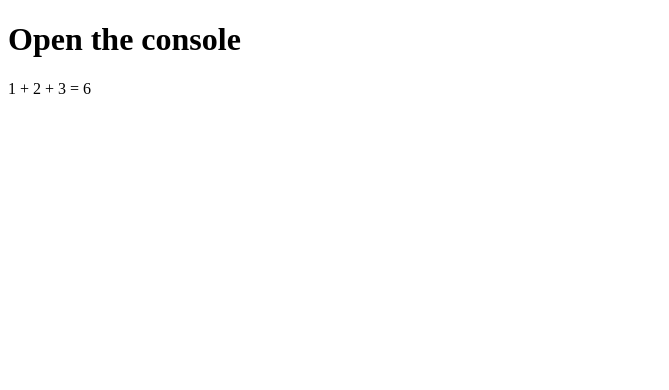
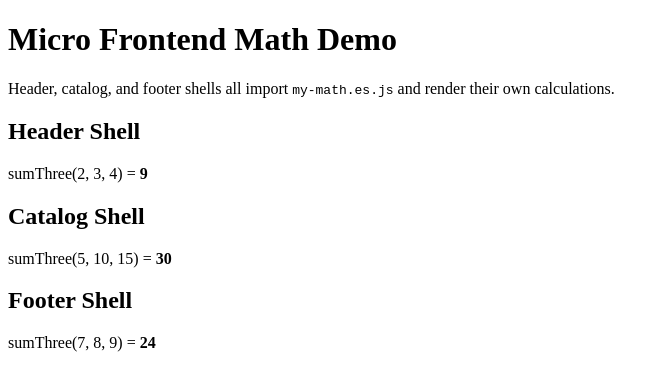
Before and after one commit to JinlianWang/ESModules, a website built with Vite: page index.html in a window 1280 px wide. Shown: the whole page, without its empty margins (0-669 px from the left). Built offline with nearby package versions, Linux system fonts and the light colour scheme; files whose address does not match are found by name.

Commit message:
Add micro-frontend shells sharing my-math

```diff
--- a/index.html
+++ b/index.html
@@ -19,8 +19,12 @@
 </head>
 
 <body>
-    <h1>Open the console</h1>
-    <div id="out"></div>
+    <h1>Micro Frontend Math Demo</h1>
+    <p>Header, catalog, and footer shells all import <code>my-math.es.js</code> and render their own calculations.</p>
+
+    <section id="header-root" class="mf-section"></section>
+    <section id="catalog-root" class="mf-section"></section>
+    <section id="footer-root" class="mf-section"></section>
 
     <!-- App entry -->
     <script type="module" src="/src/index.js"></script>
--- /dev/null
+++ b/src/catalog.js
@@ -0,0 +1,14 @@
+import { sumThree } from 'my-math';
+
+export function mountCatalog(rootId = 'catalog-root') {
+    const root = document.getElementById(rootId);
+    if (!root) {
+        return;
+    }
+
+    const total = sumThree(5, 10, 15);
+    root.innerHTML = `
+        <h2>Catalog Shell</h2>
+        <p>sumThree(5, 10, 15) = <strong>${total}</strong></p>
+    `;
+}
--- /dev/null
+++ b/src/footer.js
@@ -0,0 +1,14 @@
+import { sumThree } from 'my-math';
+
+export function mountFooter(rootId = 'footer-root') {
+    const root = document.getElementById(rootId);
+    if (!root) {
+        return;
+    }
+
+    const total = sumThree(7, 8, 9);
+    root.innerHTML = `
+        <h2>Footer Shell</h2>
+        <p>sumThree(7, 8, 9) = <strong>${total}</strong></p>
+    `;
+}
--- /dev/null
+++ b/src/header.js
@@ -0,0 +1,14 @@
+import { sumThree } from 'my-math';
+
+export function mountHeader(rootId = 'header-root') {
+    const root = document.getElementById(rootId);
+    if (!root) {
+        return;
+    }
+
+    const total = sumThree(2, 3, 4);
+    root.innerHTML = `
+        <h2>Header Shell</h2>
+        <p>sumThree(2, 3, 4) = <strong>${total}</strong></p>
+    `;
+}
--- a/src/index.js
+++ b/src/index.js
@@ -1,5 +1,8 @@
-import { sumThree } from 'my-math';
+import { mountHeader } from './header.js';
+import { mountCatalog } from './catalog.js';
+import { mountFooter } from './footer.js';
 
-const result = sumThree(1, 2, 3);
-console.log('1 + 2 + 3 =', result);
-document.getElementById('out').textContent = `1 + 2 + 3 = ${result}`;
+// Acts as the micro-frontend host by booting each isolated shell.
+mountHeader();
+mountCatalog();
+mountFooter();
```
Also changed, not shown: AGENTS.md (+4 -3 lines), README.md.
